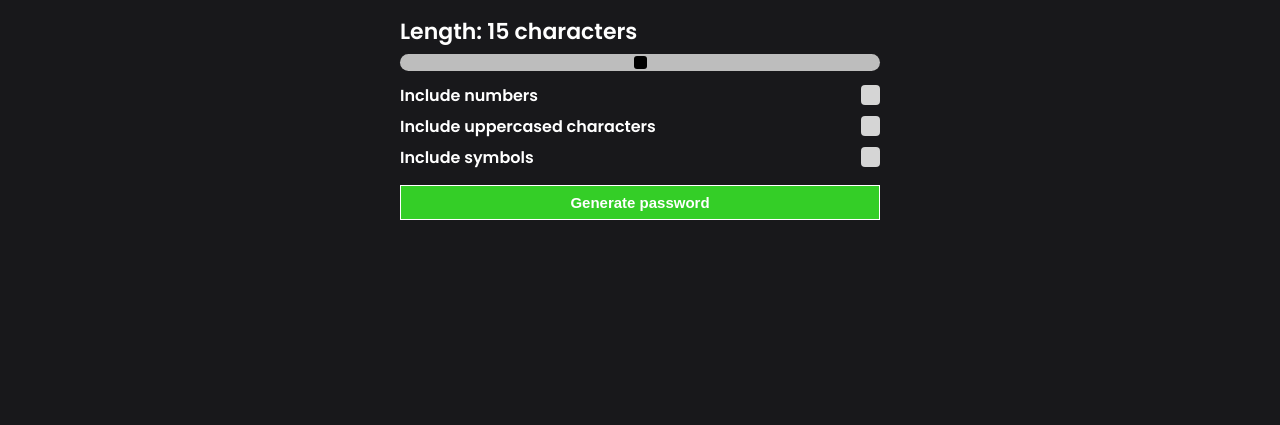
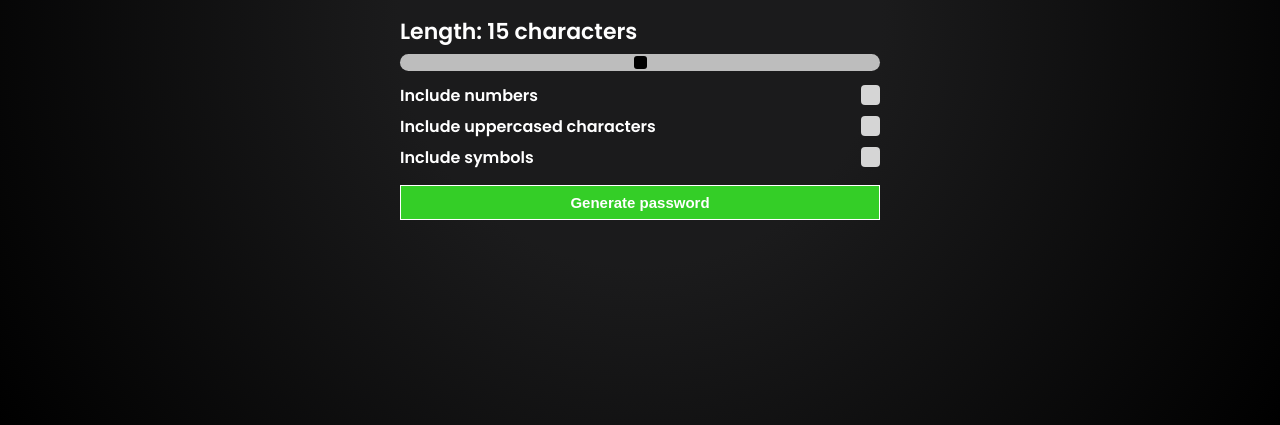
Before and after one commit to RenanPamplona/Password-Generator, a plain HTML site: page index.html in a window 1280 px wide. Shown: the part 375-800 px from the top of the page. Drawn offline with Linux system fonts and the light colour scheme.

Commit message:
Style changes

```diff
--- a/style.css
+++ b/style.css
@@ -6,7 +6,8 @@
 }
 
 body{
-   background-color: #18181B;
+   background: rgb(27,27,28);
+   background: radial-gradient(circle, rgba(27,27,28,1) 32%, rgba(0,0,0,1) 100%);
    color: #FFF;
    width: 100%;
    height: 100vh;
```
Also changed, not shown: img/password-generator.png.
